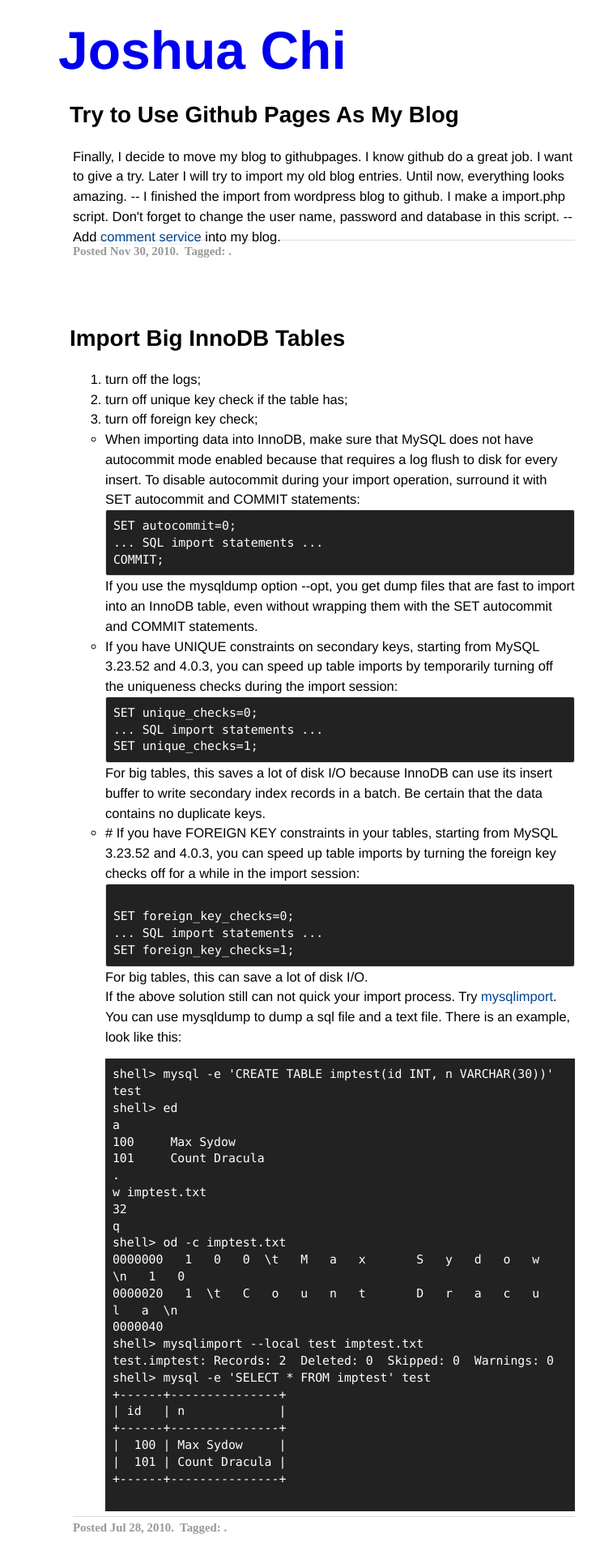
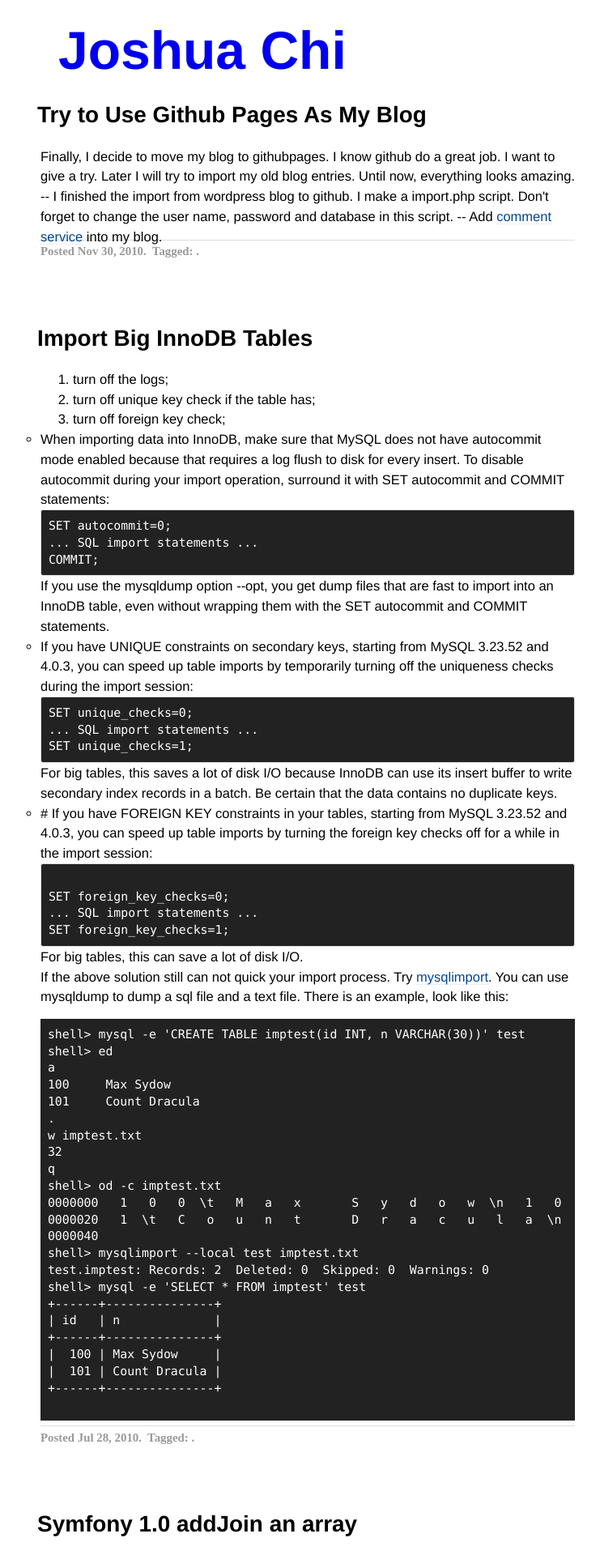
Before and after one commit to JoshuaChi/joshuachi.github.com, a Jekyll site: the page built from index.html, in a window 1280 px wide. Shown: the top 1920 px of the page at 81% size, without its empty margins (260-1001 px from the left). Built offline with Jekyll 4.4.1, drawn with Linux system fonts in a browser that asks for light colours; Markdown is read by kramdown in place of the engine named in the settings; the list of posts is cut into pages by our own code.

```diff
--- a/css/screen.css
+++ b/css/screen.css
@@ -1,16 +1,16 @@
+body {
+	margin: 0;
+	padding: 0;
+	font: 15px "helvetica neue",helvetica,arial,clean,sans-serif;
+  text-align: center;
+}
+
 .site{
   font-size: 110%;
   line-height: 1.5em;
   margin: 3em auto 2em;
   text-align: left;
   width: 40em;
-}
-
-body {
-	margin: 0;
-	padding: 0;
-	font: 15px "helvetica neue",helvetica,arial,clean,sans-serif;
-  text-align: center;
 }
 
 .site .header a:link, .site .header a:visited {
@@ -205,3 +205,5 @@ code, pre{
   font: 0.9em/1.4em Monaco,monospace;
   padding: 0.6em;
 }
+
+ul, li { margin:0em; padding:0px; }
```
